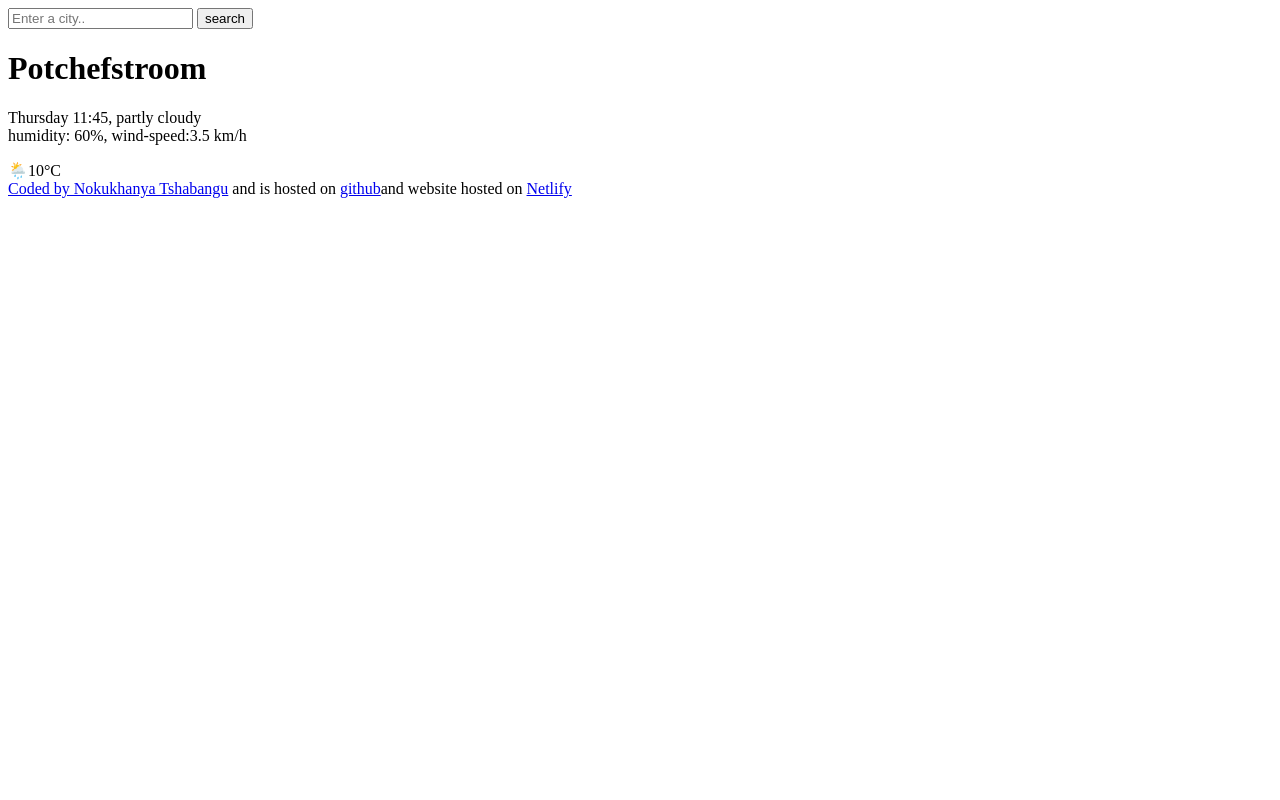
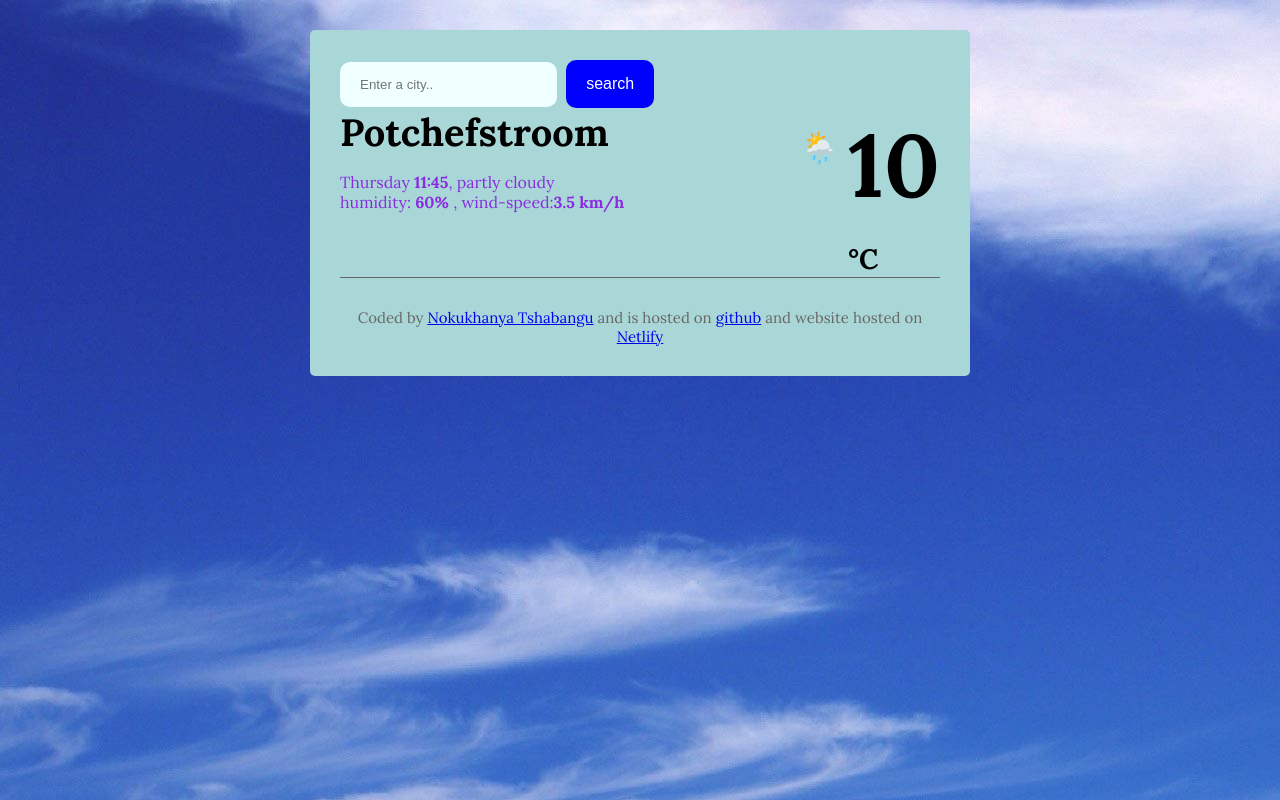
Before and after one commit to NokukhanyaPetra/Vanilla-weather-search, a plain HTML site: page index.html in a window 1280 px wide. Drawn offline with Linux system fonts and the light colour scheme.

Commit message:
added css to my prject

```diff
--- a/index.html
+++ b/index.html
@@ -3,42 +3,68 @@
   <head>
     <meta charset="UTF-8" />
     <meta name="viewport" content="width=device-width, initial-scale=1.0" />
+    <link rel="preconnect" href="https://fonts.googleapis.com" />
+    <link rel="preconnect" href="https://fonts.gstatic.com" crossorigin />
+    <link
+      href="https://fonts.googleapis.com/css2?family=Lora:ital,wght@0,400;0,500;0,600;0,700;1,400;1,500;1,600;1,700&display=swap"
+      rel="stylesheet"
+    />
     <title>Weather-Search</title>
     <link rel="stylesheet" href="style.css" />
   </head>
   <body>
+    <div class="weather-app">
       <header>
-      <form>
-        <input type="search" placeholder="Enter a city.." required />
-        <input type="submit" value="search" />
+        <form class="search-form">
+          <input
+            type="search"
+            placeholder="Enter a city.."
+            required
+            class="city-info"
+          />
+          <input type="submit" value="search" class="submit-city" />
         </form>
       </header>
       <main>
+        <div class="data">
           <div>
-        <h1>Potchefstroom</h1>
-        <p>
-          Thursday 11:45, partly cloudy
+            <h1 class="city">Potchefstroom</h1>
+            <p class="weather-details">
+              Thursday <strong>11:45</strong>, partly cloudy
               <br />
-          humidity: 60%, wind-speed:3.5 km/h
+              humidity:<strong> 60% </strong>, wind-speed:<strong
+                >3.5 km/h</strong
+              >
             </p>
           </div>
-      <div>🌦️10°C</div>
+          <div class="weather">
+            <div class="emoji">🌦️</div>
+            <div class="temp">
+              10
+              <div class="units">°C</div>
+            </div>
+          </div>
+        </div>
       </main>
 
       <footer>
-      <a href="https://github.com/NokukhanyaPetra" target="blank"
-        >Coded by Nokukhanya Tshabangu</a
+        Coded by
+        <a href="https://github.com/NokukhanyaPetra" target="blank">
+          Nokukhanya Tshabangu</a
         >
         and is hosted on
         <a
           href="https://github.com/NokukhanyaPetra/Vanilla-weather-search"
           target="blank"
           >github</a
-      >and website hosted on
+        >
+        and website hosted on
         <a href="https://playful-dragon-a85e0f.netlify.app/" target="blank"
           >Netlify</a
         >
       </footer>
+    </div>
+
     <style src="java.js"></style>
   </body>
 </html>
--- a/style.css
+++ b/style.css
@@ -0,0 +1,77 @@
+body {
+  background-image: url("R.jpeg");
+  background-repeat: no-repeat;
+  background-attachment: fixed;
+  font-family: "Lora", serif;
+}
+.weather-app {
+  background-color: rgb(169, 215, 215);
+  padding: 30px;
+  max-width: 600px;
+  margin: 30px auto;
+  box-shadow: 0 30px 50pxs dodgerblue;
+  border-radius: 5px;
+  font-family: "Lora", serif;
+}
+.city-info {
+  background-color: azure;
+  border: none;
+  border-radius: 10px;
+  padding: 15px 20px;
+  font-size: 300;
+}
+.submit-city {
+  background-color: blue;
+  padding: 15px 20px;
+  border: none;
+  border-radius: 10px;
+  color: white;
+  margin-left: 5px;
+  font-size: 16px;
+}
+header {
+  border-bottom: 1px solid color(skyblue);
+  padding-bottom: 0cqw30px;
+}
+footer {
+  border-top: 1px solid;
+  padding: 30px 0 0 0;
+  text-align: center;
+  font-size: 15px;
+  color: rgb(105, 103, 100);
+  font-weight: 600px;
+}
+.data {
+  display: flex;
+  justify-content: space-between;
+}
+maib {
+  padding: 28px 0;
+}
+.city {
+  margin: 0;
+  font-size: 38px;
+  line-height: 48px;
+}
+.weather-details {
+  font-size: 16px;
+  line-height: 20px;
+  color: blueviolet;
+  font-weight: 400px;
+}
+.weather {
+  display: flex;
+}
+.temp {
+  font-size: 88px;
+  font-weight: bold;
+  margin-left: 10px;
+}
+.emoji {
+  font-size: 30px;
+  margin-top: 20px;
+}
+.units {
+  margin-top: 20px;
+  font-size: 28px;
+}
```
Also changed, not shown: R.jpeg (added). Lines whose indentation alone changed are shown as unchanged.
